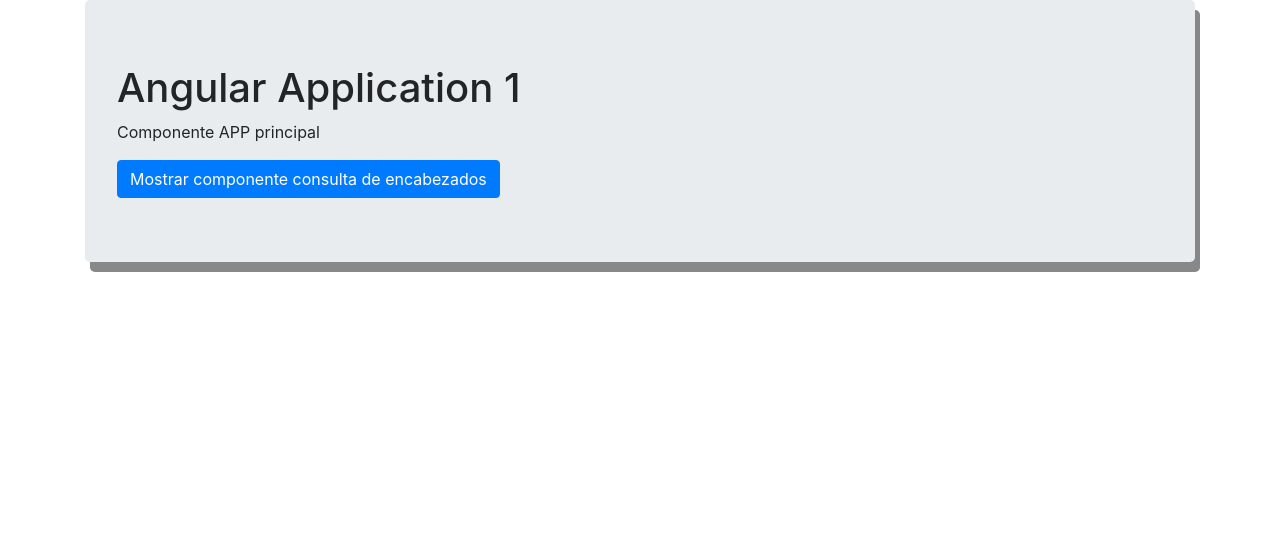
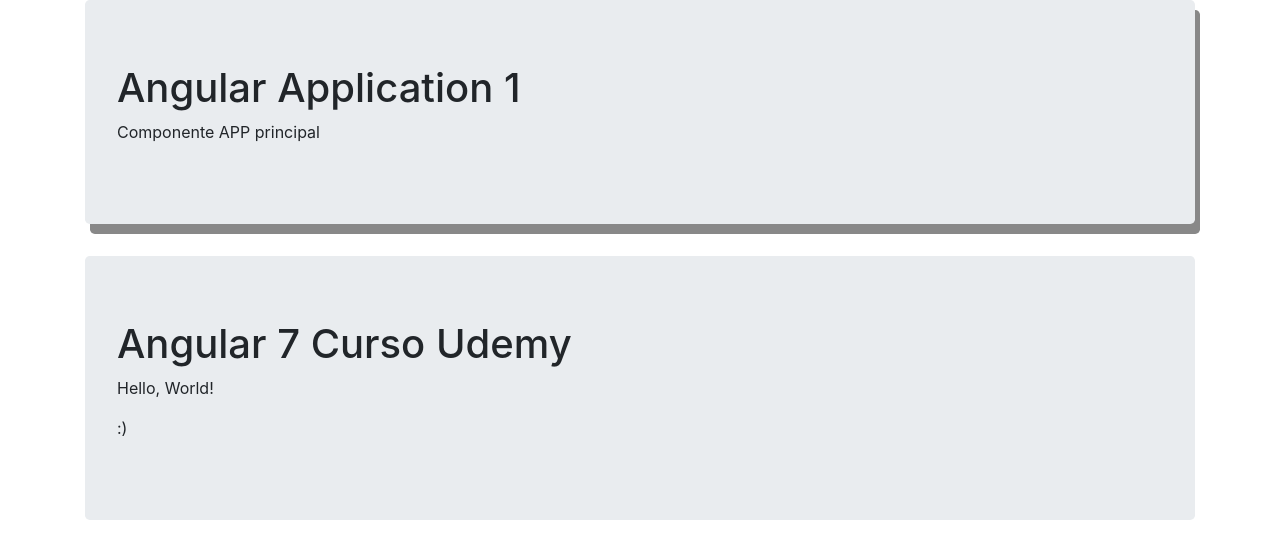
Before and after one commit to estebangaro/netcore, an Angular app in the folder Angular7Tests/App1/AngularApp1/: page /mensaje/texto in a window 1280 px wide. Shown: the top 558 px of the page. Built offline with nearby package versions, Linux system fonts and the light colour scheme.

Commit message:
Se añade configuración de enrutamiento

```diff
--- /dev/null
+++ b/Angular7Tests/App1/AngularApp1/src/app/Components/Mensaje de texto/mensajeDeTexto.component.html
@@ -0,0 +1,7 @@
+<div class="container">
+    <div class="jumbotron">
+      <h1>Angular 7 Curso Udemy</h1>
+      <p>Hello, World!</p>
+      <p>{{customMsg}}</p>
+    </div>
+  </div>
--- /dev/null
+++ b/Angular7Tests/App1/AngularApp1/src/app/Components/Mensaje de texto/mensajeDeTexto.component.ts
@@ -0,0 +1,19 @@
+import {Component} from "@angular/core";
+
+@Component({
+    selector: "msg-text-jumbotron",
+    templateUrl: "./mensajeDeTexto.component.html"
+})
+export class mensajeDeTexto{
+    customMsg: string = "";
+
+    constructor(){
+        this.customMsg = "";
+    }
+
+    ngOnInit(){
+        if(this.customMsg == ""){
+            this.customMsg = ":)";
+        }
+    }
+}
--- a/Angular7Tests/App1/AngularApp1/src/app/app.component.html
+++ b/Angular7Tests/App1/AngularApp1/src/app/app.component.html
@@ -2,6 +2,9 @@
     <div class="jumbotron shadow-1">
         <h1>{{HeaderValues.Title}}</h1>
         <p>Componente APP principal</p>
-        <buscador-de-encabezados></buscador-de-encabezados>
+        <!--<buscador-de-encabezados></buscador-de-encabezados>-->
     </div>
+    <!--<msg-text-jumbotron></msg-text-jumbotron>-->
 </div>
+
+<router-outlet></router-outlet>
--- /dev/null
+++ b/Angular7Tests/App1/AngularApp1/src/app/app.routing.ts
@@ -0,0 +1,14 @@
+import { ModuleWithProviders } from "@angular/core";
+import {Routes, RouterModule} from "@angular/router";
+
+//Import components to enabled routing
+import {buscadorDeEncabezados} from "./Components/Buscador De Encabezados/buscadorDeEncabezados.component";
+import { mensajeDeTexto } from './Components/Mensaje de texto/mensajeDeTexto.component';
+
+const appRoutes: Routes = [{path: '', component: buscadorDeEncabezados},
+    {path: 'buscadorEncabezados', component: buscadorDeEncabezados},
+    {path: 'mensaje/texto', component: mensajeDeTexto},
+    {path: '**', component: buscadorDeEncabezados},];
+
+export const appRoutingProviders: any[] = [];
+export const routing: ModuleWithProviders = RouterModule.forRoot(appRoutes);
--- a/Angular7Tests/App1/AngularApp1/src/index.html
+++ b/Angular7Tests/App1/AngularApp1/src/index.html
@@ -3,6 +3,7 @@
 <head>
   <meta charset="utf-8">
   <title>Angular App 1</title>
+  <base href="/"></base>
 
   <script src="https://ajax.googleapis.com/ajax/libs/jquery/3.3.1/jquery.min.js"></script>
 
```
Also changed, not shown: Angular7Tests/App1/AngularApp1/src/app/app.module.ts (+8 -4 lines).
